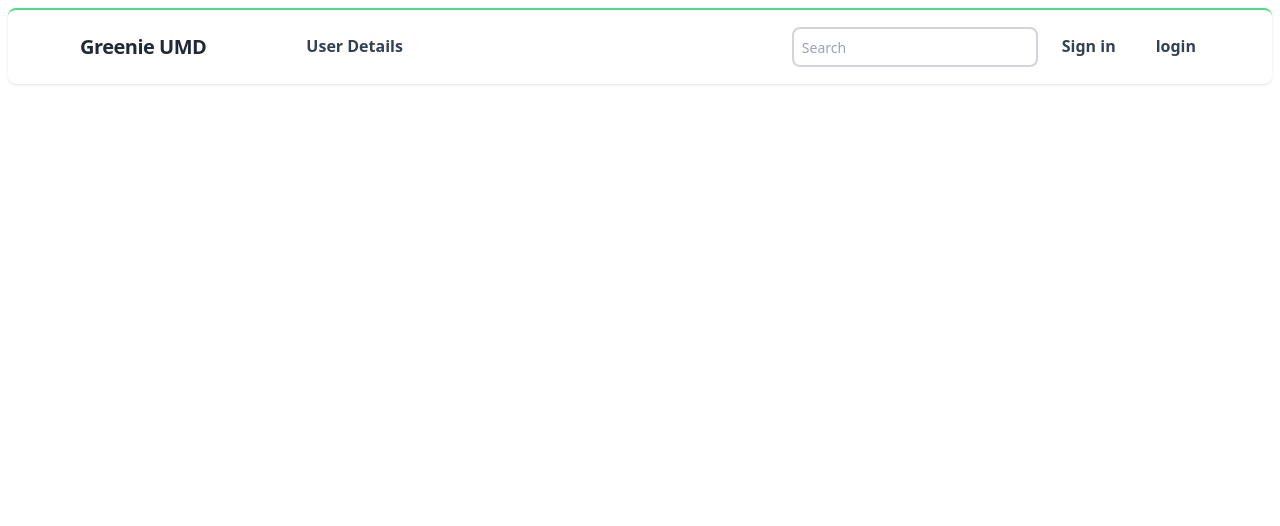
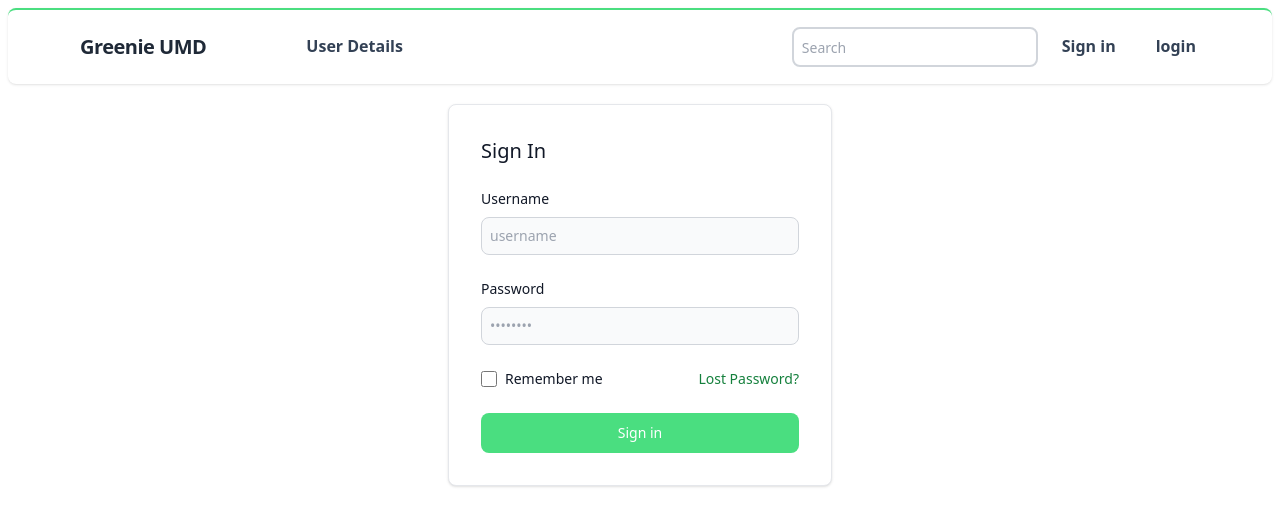
Before and after one commit to ayush-rudani/greenie_umd, a Next.js app: page / in a window 1280 px wide. Shown: the top 526 px of the page. Built offline with nearby package versions, Linux system fonts and the light colour scheme.

Commit message:
AcCreation component Done

```diff
--- /dev/null
+++ b/src/pages/AcCreation.js
@@ -0,0 +1,108 @@
+import React, { useState } from 'react';
+
+export default function () {
+
+    const [value, setValue] = useState({
+        username: "",
+        password: "",
+    });
+
+    const handleInputs = (e) => {
+        setValue({ ...value, [e.target.name]: e.target.value });
+    };
+
+    const handleSubmit = (e) => {
+        e.preventDefault();
+        // Dummy request handling
+        console.log('Submitted:', { username, password });
+    };
+
+    return (
+        <>
+            <div className="w-full max-w-sm p-4 mx-auto sm:p-6 md:p-8 mt-5  bg-white border border-gray-200 rounded-lg shadow dark:bg-gray-800 dark:border-gray-700">
+                <form className="space-y-6" action="#">
+                    <h5 className="text-xl font-medium text-gray-900 dark:text-white">
+                        Sign In
+                    </h5>
+                    <div>
+                        <label
+                            htmlFor="email"
+                            className="block mb-2 text-sm font-medium text-gray-900 dark:text-white"
+                        >
+                            Username
+                        </label>
+                        <input
+                            value={value.username}
+                            onChange={handleInputs}
+                            type="username"
+                            name="username"
+                            id="username"
+                            className="w-full p-2 bg-gray-50 border border-gray-300 text-gray-900 text-sm rounded-lg focus:ring-green-500 focus:border-green-500 block dark:bg-gray-600 dark:border-gray-500 dark:placeholder-gray-400 dark:text-white"
+                            placeholder="username"
+                            required
+                        />
+                    </div>
+                    <div>
+                        <label
+                            htmlFor="password"
+                            className="block mb-2 text-sm font-medium text-gray-900 dark:text-white"
+                        >
+                            Password
+                        </label>
+                        <input
+                            value={value.password}
+                            onChange={handleInputs}
+                            type="password"
+                            name="password"
+                            id="password"
+                            placeholder="••••••••"
+                            className="w-full p-2 bg-gray-50 border border-gray-300 text-gray-900 text-sm rounded-lg focus:ring-green-500 focus:border-green-500 block dark:bg-gray-600 dark:border-gray-500 dark:placeholder-gray-400 dark:text-white"
+                            required
+                        />
+                    </div>
+                    <div className="flex items-start">
+                        <div className="flex items-start">
+                            <div className="flex items-center h-5">
+                                <input
+                                    id="remember"
+                                    type="checkbox"
+                                    value=""
+                                    className="w-4 h-4 border border-gray-300 rounded bg-gray-50 focus:ring-3 focus:ring-green-300 dark:bg-gray-700 dark:border-gray-600 dark:focus:ring-green-600 dark:ring-offset-gray-800 dark:focus:ring-offset-gray-800"
+                                    required
+                                />
+                            </div>
+                            <label
+                                htmlFor="remember"
+                                className="ml-2 text-sm font-medium text-gray-900 dark:text-gray-300"
+                            >
+                                Remember me
+                            </label>
+                        </div>
+                        <a
+                            href="#"
+                            className="ml-auto text-sm text-green-700 hover:underline dark:text-green-400"
+                        >
+                            Lost Password?
+                        </a>
+                    </div>
+                    <button
+                        onClick={handleSubmit}
+                        type="submit"
+                        className="w-full text-white bg-green-400 hover:bg-green-500 focus:ring-4 focus:outline-none focus:ring-green-300 font-medium rounded-lg text-sm px-5 py-2.5 text-center dark:bg-green-600 dark:hover:bg-green-600 dark:focus:ring-green-500"
+                    >
+                        Sign in
+                    </button>
+                    {/* <div className="text-sm font-medium text-gray-500 dark:text-gray-300">
+                        Not registered?{" "}
+                        <a
+                            href="#"
+                            className="text-blue-700 hover:underline dark:text-blue-500"
+                        >
+                            Create account
+                        </a>
+                    </div> */}
+                </form>
+            </div>
+        </>
+    );
+};
--- a/src/pages/index.js
+++ b/src/pages/index.js
@@ -1,12 +1,16 @@
 import NavBar from "@/components/NavBar";
 import Link from "next/link";
 import { useRouter } from "next/router";
+import AcCreation from "./AcCreation";
 
 
 function Home() {
     const router = useRouter();
     return (
-        <NavBar />
+        <>
+            <NavBar />
+            <AcCreation />
+        </>
     );
 }
 
```
